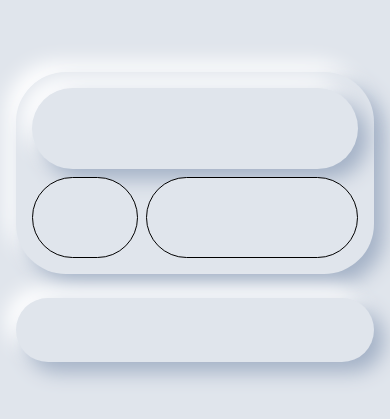
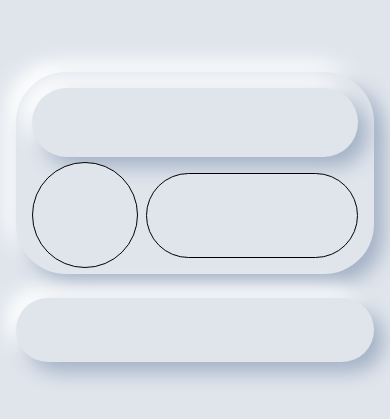
Before and after one commit to DanyaHumeniuk/DailyDosely, a React (Vite) app in the folder med-app/: page / in a window 390 px wide. Shown: the part 205-624 px from the top of the page. Built offline with nearby package versions, Linux system fonts and the light colour scheme.

Commit message:
Made componenets responsive

```diff
--- a/med-app/src/components/Hero.jsx
+++ b/med-app/src/components/Hero.jsx
@@ -5,11 +5,11 @@ const Hero = () => {
     <div className="h-screen w-screen flex flex-col bg-[#e0e5ec] justify-center items-center gap-4 px-4">
       <div className="flex flex-col gap-6 w-full h-full items-center justify-center mx-auto">
 
-        <div className="flex flex-col w-full max-w-2xl aspect-video sm:max-w-lg lg:max-w-4xl bg-[#e0e5ec] rounded-[50px] shadow-neu gap-2 justify-center items-center p-4">
-          <div className="flex w-full bg-[#e0e5ec] rounded-[50px] shadow-neu h-full"></div>
-          <div className="flex flex-row w-full rounded-[50px] h-full gap-2">
-            <div className="flex rounded-full bg-[#e0e5ec] w-1/2 h-full border border-black"></div>
-            <div className="flex bg-[#e0e5ec] border border-black rounded-[50px] w-full h-full"></div>
+        <div className="flex flex-col w-full max-w-2xl aspect-video sm:max-w-lg lg:max-w-4xl bg-[#e0e5ec] rounded-[50px] shadow-neu gap-4 justify-center items-center p-4">
+          <div className="flex w-full bg-[#e0e5ec] rounded-[50px] shadow-neu h-1/2 max-h-[120px] lg:max-h-[550px]"></div>
+          <div className="flex flex-row w-full rounded-[50px] gap-2 lg:gap-4 h-1/2 justify-center items-center">
+            <div className="flex rounded-full bg-[#e0e5ec] w-1/2 max-w-[120px] lg:max-w-[230px] aspect-square border border-black"></div>
+            <div className="flex bg-[#e0e5ec] border border-black rounded-[50px] w-full h-full max-h-[120px] lg:max-h-[550px]"></div>
           </div>
         </div>
 
```
